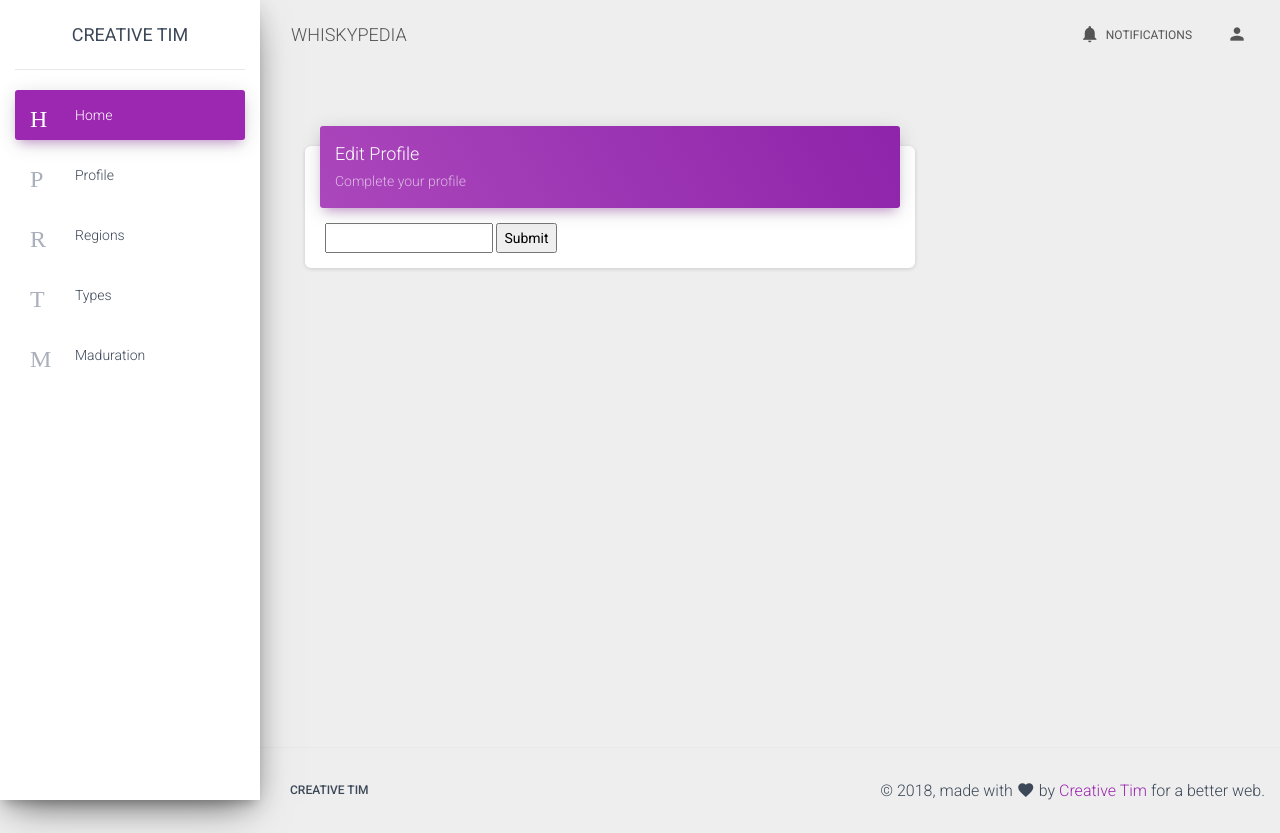
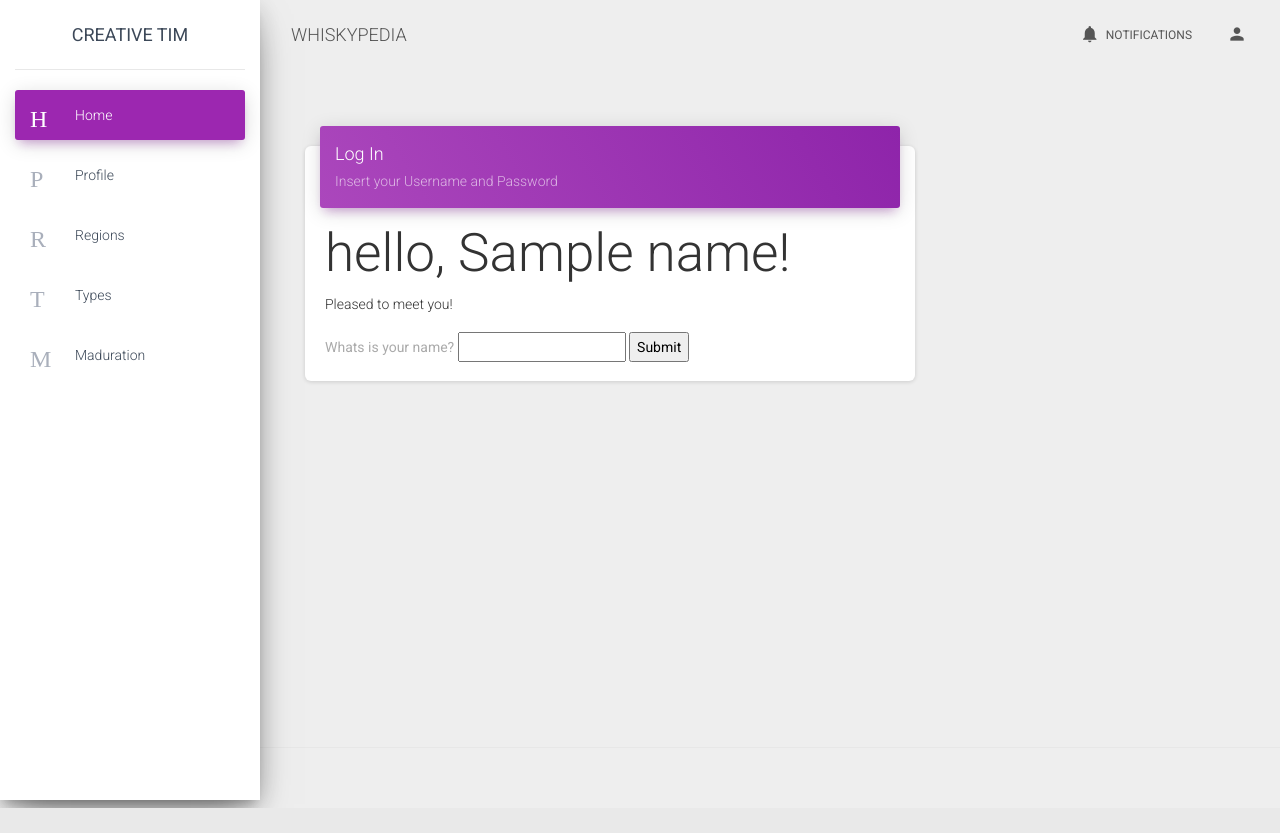
Before and after one commit to ieuqirne/Advanced_Web_Technologies_CW2, a Flask app: template SourceCode/templates/logIn.html in a window 1280 px wide. After the commit the page ends 808 px from the top, so only its background shows below. Run offline with Flask 2, Linux system fonts and the light colour scheme; tables that the repository leaves empty hold one stand-in row (values such as "Sample post"); the template is opened without the code that fills it: values that come from a table or form of the project are taken from there, most other values are stand-ins (such as "Sample title", 1, 10 or a date in 2020); some libraries are stand-ins or nearby versions.

Commit message:
Before Large Aplication Structure Implementation

```diff
--- a/SourceCode/app.py
+++ b/SourceCode/app.py
@@ -1,19 +1,61 @@
 #import bcrypt
+import os
 from functools import wraps
-from flask import Flask, redirect, render_template, request, session, url_for, g
+from flask import Flask, redirect, render_template, request, session, url_for,flash,g
+from flask_sqlalchemy import SQLAlchemy
 from flask_wtf import FlaskForm
+from flask_bootstrap import Bootstrap
 from wtforms import StringField, SubmitField
 from wtforms.validators import DataRequired
 import sqlite3
 
+basedir= os.path.abspath(os.path.dirname(__file__))
+
 app = Flask (__name__)
+app.config['SQLALCHEMY_DATABASE_URI'] ='sqlite:///' + os.path.join(basedir, 'data.sqlite')
+app.config['SQLACHEMY_TRACK_MODIFICATIONS'] = False
 app.config['SECRET_KEY'] = 'hard to guess string'
+
+db = SQLAlchemy(app)
+#bootstrap = Bootstrap(app)
 #app.secret_key = 'AOZr98j/3yX R~XHH!jmN]LWX,?RT'
 
 #valid_email = 'person@napier.ac.uk'
 #valid_pwhash = bcrypt.hashpw('secretpass', bcrypt.gensalt())
+class User(db.Model):
+	_tablename_ = "users"
+	id = db.Column(db.Integer, primary_key=True)
+	username = db.Column(db.String(64), unique=True, index=True)
+	password = db.Column(db.String(64))
+	firstName = db.Column(db.String(64))
+	lastName = db.Column(db.String(64))
+	type = db.Column(db.Integer)
 
-class NameForm(FlaskForm):
+	def __repr__(self):
+		return '<User %r>' % self.username
+
+class Whiskys(db.Model):
+	_tablename_ = "whiskys"
+	id = db.Column(db.Integer, primary_key=True)
+	name = db.Column(db.String(64), unique=True, index=True)
+	distillery = db.Column(db.String(64))
+	year = db.Column(db.String(64))
+	description = db.Column(db.Text(2000))
+	years = db.Column(db.Integer)
+
+	def __repr__(self):
+		return '<Whisky %r>' % self.whiskys
+
+#class Inserted(db.Model)
+#	_tablename_ = "inserted"
+#	id = db.Column(db.Integer, primary_key=True)
+#	userId = db.Column(db.Integer,ForeignKey('users.id'))
+#	whiskyId = db.Column(db.Integer,ForeignKey('whiskys.id'))
+#
+#	def __repr__(self):
+#		return '<Inserted %i>' % self.inserted
+
+class logInForm(FlaskForm):
 	name =StringField('Whats is your name?', validators=[DataRequired()])
 	submit = SubmitField('Submit')
 
@@ -25,13 +67,6 @@ def index():
 def signin():
 	return render_template('signIn.html'),200
 
-@app.route('/login/')
-def login():
-    if not session.get('logged_in'):
-        return render_template('logIn.html')
-    else:
-        return "Hello Boss!"
-
 @app.route('/loginAd/', methods=['POST'])
 def do_admin_login():
     if request.form['password'] == 'password' and request.form['username'] == 'admin':
@@ -40,14 +75,34 @@ def do_admin_login():
         flash('wrong password!')
     return login()
 
-@app.route('/aaaa/', methods = ['GET', 'POST'])
-def aaaa():
-	name = None
-	form = NameForm()
+@app.route('/login/', methods = ['GET', 'POST'])
+def login():
+	form = logInForm()
 	if form.validate_on_submit():
-		name = form.name.data
+		user = User.query.filter_by(username=form.name.data).first()
+		if user is None:
+			user = User(username=form.name.data)
+			db.session.add(user)
+			db.session.commit()
+			session['known'] = False
+		else:
+			session['known']= True
+		session['name'] = form.name.data
 		form.name.data = ''
-	return render_template('logIn.html', form = form, name=name)
+		return redirect(url_for('login'))
+	return render_template('logIn.html', form = form, name=session.get('name'),
+							known=session.get('known',False))
+
+
+#Error Handler
+
+@app.errorhandler(404)
+def page_not_found(e):
+	return render_template('404.html'),404
+
+@app.errorhandler(500)
+def internal_server_error(e):
+	return render_template('500.html'),500
 
 
 if __name__==" __main__ ''":
--- /dev/null
+++ b/SourceCode/requirements.txt
@@ -0,0 +1,5 @@
+pip install flask-wtf  WTForms-2.2.1 flask-wtf-0.14.2
+pip install flask-moment  flask-moment-0.6.0
+pip install flask-bootstrap flask-bootstrap-3.3.7.1 visitor-0.1.3
+pip install crypto
+pip install flask-sqlalchemy
--- a/SourceCode/templates/base.html
+++ b/SourceCode/templates/base.html
@@ -98,7 +98,18 @@
       <!-- End Navbar -->
       <div class="content">
         <div class="container-fluid">
-            <p clas "lead">{% block content %} {% endblock %} </p>
+            <p clas "lead">
+              {% block content %}
+              <div class="container">
+                  {% for message in get_flashed_messages() %}
+                  <div class="alert alert-warning">
+                    <button type="button" class="close" data-dismiss="alert">&times;</button>
+                    {{ message }}
+                  </did>
+                  {% endfor %}
+                </div>
+              {% endblock %}
+            </p>
         </div>
       </div>
       <footer class="footer">
@@ -106,18 +117,12 @@
           <nav class="float-left">
             <ul>
               <li>
-                <a href="https://www.creative-tim.com">
-                  Creative Tim
-                </a>
+                <!-- Left Botton Corner -->
               </li>
             </ul>
           </nav>
           <div class="copyright float-right">
-            &copy;
-            <script>
-              document.write(new Date().getFullYear())
-            </script>, made with <i class="material-icons">favorite</i> by
-            <a href="https://www.creative-tim.com" target="_blank">Creative Tim</a> for a better web.
+            <!-- Right botom corner-->
           </div>
           <!-- your footer here -->
         </div>
--- a/SourceCode/templates/logIn.html
+++ b/SourceCode/templates/logIn.html
@@ -1,6 +1,5 @@
 {% extends "base.html" %}
-
-{{ wtf.quick_form(form) }}
+{{ super() }}
 
 {% block content %}
 
@@ -10,13 +9,19 @@
     <div class="col-md-8">
       <div class="card">
         <div class="card-header card-header-primary">
-          <h4 class="card-title">Edit Profile</h4>
-          <p class="card-category">Complete your profile</p>
+          <h4 class="card-title">Log In</h4>
+          <p class="card-category">Insert your Username and Password</p>
         </div>
         <div class="card-body">
+          <h1>hello, {% if name %}{{ name }}{% else %}Stranger{% endif %}!</h1>
+          {% if not known %}
+          <p>Pleased to meet you!</p>
+          {% else %}
+          <p>Happy to see you again!</p>
+          {% endif %}
           <form method = "POST">
             {{ form.hidden_tag() }}
-            {{ form.name.laberl }} {{ form.name() }}
+            {{ form.name.label }} {{ form.name() }}
             {{ form.submit() }}
           </form>
           <!-- {% if session['logged_in'] %}
```
Also changed, not shown: SourceCode/creation_database.txt (added, +8 -0 lines), SourceCode/templates/404.html (added, +9 -0 lines), SourceCode/templates/500.html (added, +9 -0 lines), SourceCode/data.sqlite (added).
